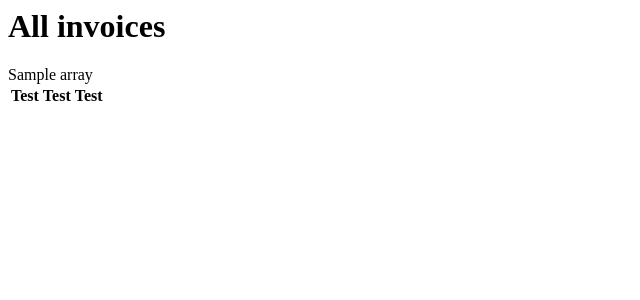
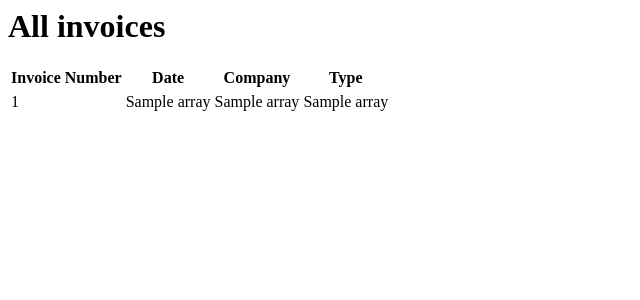
Before and after one commit to Pierrerobeyns/PHP-challenge-2, a PHP site: template view/noadmin/Invoices.php in a window 1280 px wide. Shown: the top 300 px of the page, without its empty margins (0-640 px from the left). Run offline with PHP 8.4, Linux system fonts and the light colour scheme; the template is opened without the code that fills it: most values are stand-ins (such as "Sample title", 1, 10 or a date in 2020); lists and menus that the app fills with data are empty.

Commit message:
test tables

```diff
--- a/model/InvoicesModel.php
+++ b/model/InvoicesModel.php
@@ -19,9 +19,9 @@
             "SELECT numberinvoice, date , company, type
             FROM invoice
             INNER JOIN company
-                on invoice.id = company.id
+                on invoice.id_company = company.id
             INNER JOIN type
-                on company.id = type.id";
+                on company.id = type.id_company";
         $stmt = $this->db->getInstance()->prepare($query);
         $stmt->execute();
         $result = $stmt->fetchAll();
--- a/view/noadmin/Invoices.php
+++ b/view/noadmin/Invoices.php
@@ -3,16 +3,30 @@
 <table>
     <thead>
         <tr>
-            <th>Test</th>
-            <th>Test</th>
-            <th>Test</th>
+            <th>Invoice Number</th>
+            <th>Date</th>
+            <th>Company</th>
+            <th>Type</th>
         </tr>
     </thead>
     <tbody>
-        <?php
-            foreach ($array as $elem) {
-                echo "$elem[2]";
-            }
-        ?>
+        <tr>
+            <?php foreach ($array as $elem) {
+                echo "<tr>";
+                    echo "<td>";
+                    echo $elem[0];
+                    echo "</td>";
+                    echo "<td>";
+                    echo $elem[1];
+                    echo "</td>";
+                    echo "<td>";
+                    echo $elem[2];
+                    echo "</td>";
+                    echo "<td>";
+                    echo $elem[3];
+                    echo "</td>";
+                echo "<tr>";
+            } ; ?>
+        </tr>
     </tbody>
 </table>
--- a/view/welcome.php
+++ /dev/null
@@ -1,5 +0,0 @@
-<?php
-
-echo "<pre>";
-var_dump($array);
-echo "</pre>";
```
Also changed, not shown: view/error.php (deleted, +0 -12 lines).
